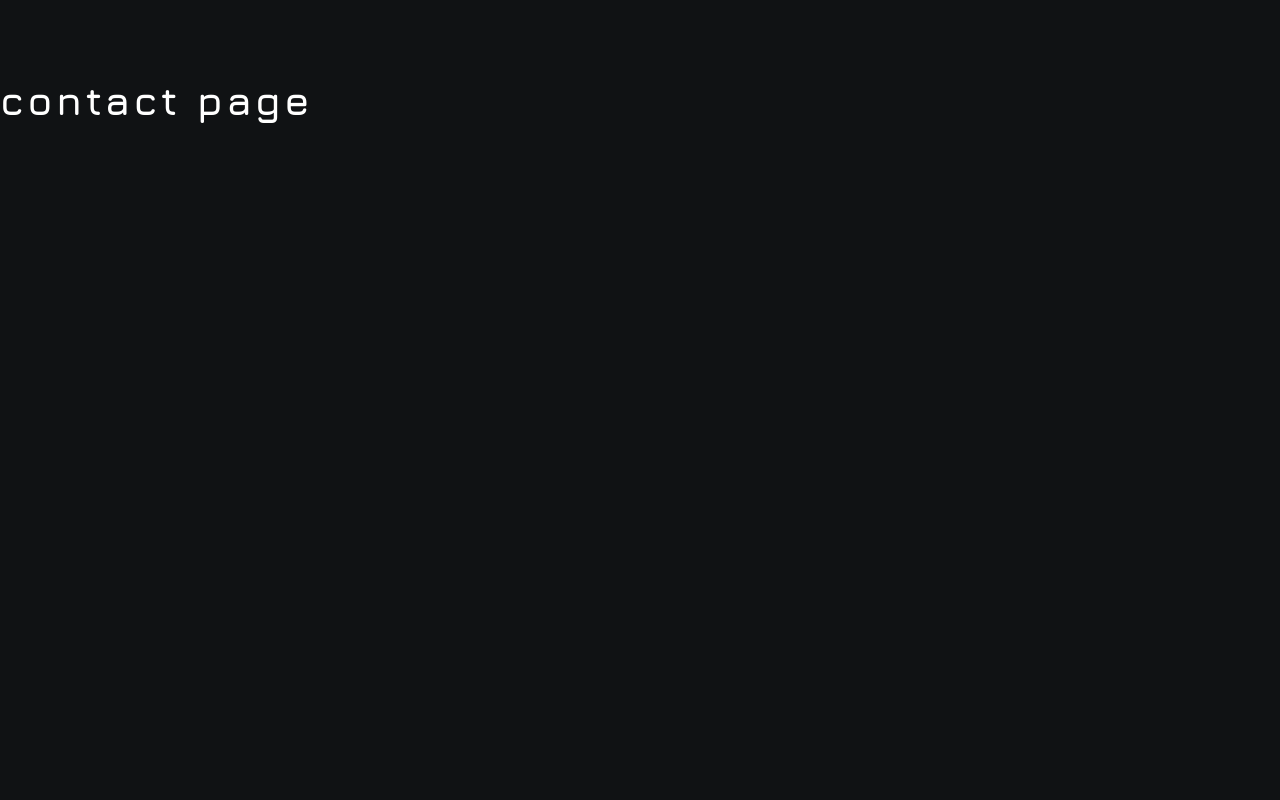
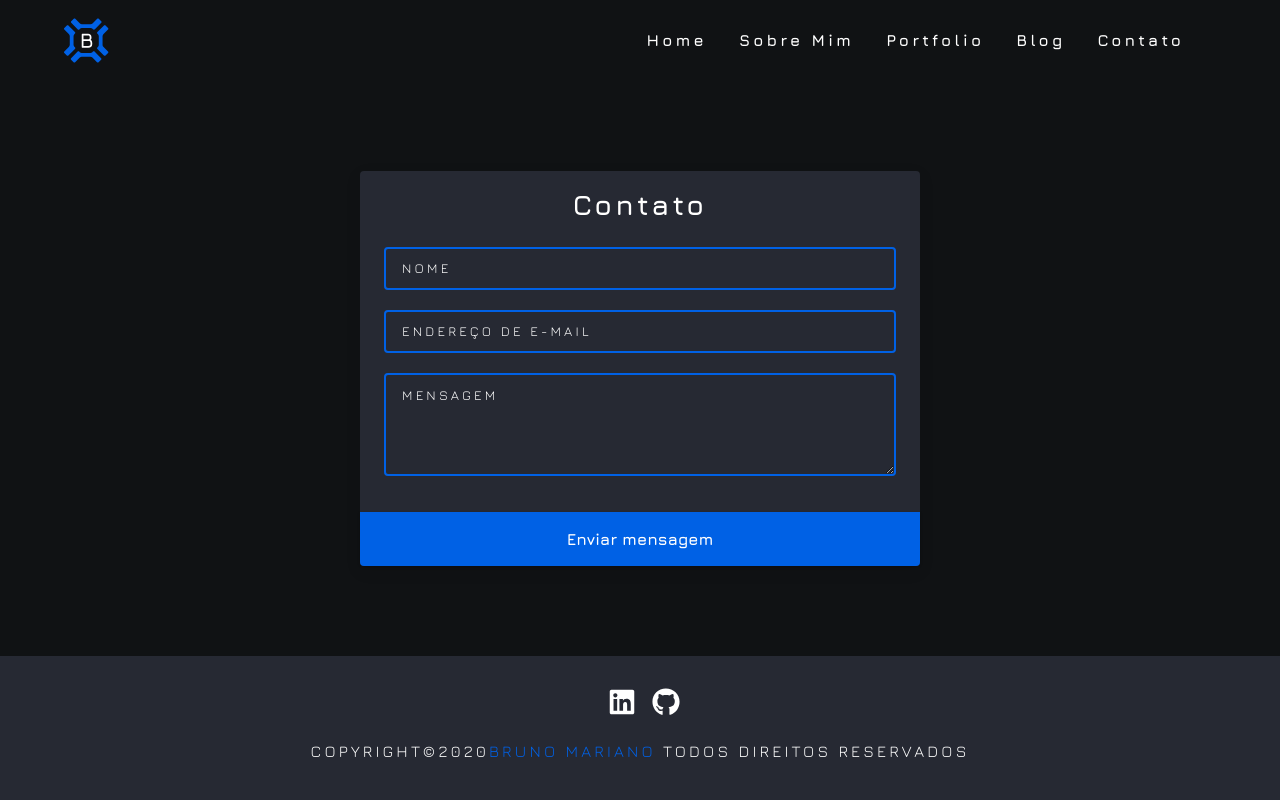
Before and after one commit to Bsignx/my-personal-portfolio, a Gatsby site: page /contact in a window 1280 px wide. Built offline with nearby package versions, Linux system fonts and the light colour scheme; Gatsby itself is replaced by a stand-in of ours.

Commit message:
feat: created page contact

```diff
--- a/gatsby-config.js
+++ b/gatsby-config.js
@@ -30,10 +30,9 @@ module.exports = {
       options: {
         apiURL: `http://localhost:1337`,
         queryLimit: 1000, // Default to 100
-        //   singleType : `about`
         //  ONLY ADD TO ARRAY IF YOU HAVE DATA IN STRAPI !!!!
         contentTypes: [`jobs`, `projects`, `blogs`],
-        singleTypes: [],
+        singleTypes: [`about`],
       },
     },
     // {
--- a/src/components/Blog.js
+++ b/src/components/Blog.js
@@ -24,7 +24,7 @@ const Blog = ({ id, title, image, date, category, slug, description }) => {
 
 Blog.propTypes = {
   title: PropTypes.string.isRequired,
-  id: PropTypes.string.isRequired,
+  id: PropTypes.string,
   date: PropTypes.string.isRequired,
   category: PropTypes.string.isRequired,
   description: PropTypes.string.isRequired,
--- a/src/components/Hero.js
+++ b/src/components/Hero.js
@@ -29,7 +29,7 @@ const Hero = () => {
           <div>
             <div className="underline" />
             <h4>BRUNO MARIANO</h4>
-            <h1>Frontend Developer e UI/UX Designer</h1>
+            <h1>Desenvolvedor Frontend e UI/UX Designer</h1>
             <div className="btn-hero-container">
               <Link to="/contact" className="btn">
                 Ver meus projetos
--- a/src/css/main.css
+++ b/src/css/main.css
@@ -86,7 +86,7 @@ h4 {
   font-family: var(--ff-primary);
 }
 h1 {
-  font-size: 3rem;
+  font-size: 2.5rem;
 }
 h2 {
   font-size: 2rem;
@@ -135,11 +135,12 @@ p {
   -webkit-transition: var(--transition);
   transition: var(--transition);
   font-size: 0.8rem;
-  font-weight: 700;
+  font-weight: 800;
   border: 2px solid transparent;
   cursor: pointer;
   box-shadow: 0 1px 3px rgba(0, 0, 0, 0.2);
   border-radius: var(--radius);
+  font-family: var(--ff-secondary);
 }
 .btn:hover {
   background: var(--clr-primary-8);
@@ -879,7 +880,7 @@ Footer
 */
 .footer {
   height: 9rem;
-  background: #222;
+  background: var(--clr-grey-10);
   text-align: center;
   display: grid;
   place-items: center;
@@ -924,12 +925,11 @@ Pages
 .error-page {
   display: grid;
   place-items: center;
-  background: var(--clr-primary-10);
   text-align: center;
 }
 .error-page h1 {
   text-transform: uppercase;
-  color: var(--clr-primary-1);
+  color: var(--white);
   margin-bottom: 2rem;
 }
 /*
@@ -1007,7 +1007,7 @@ Contact Page
   padding: 5rem 0;
 }
 .contact-form {
-  background: var(--clr-white);
+  background: var(--clr-grey-10);
   border-radius: var(--radius);
   text-align: center;
   box-shadow: var(--light-shadow);
@@ -1016,11 +1016,11 @@ Contact Page
   max-width: 35rem;
 }
 .contact-form:hover {
-  box-shadow: var(--dark-shadow);
+  box-shadow: var(--clr-primary-5);
 }
 .contact-form h3 {
   padding-top: 1.25rem;
-  color: var(--clr-grey-5);
+  color: var(--white);
 }
 .form-group {
   padding: 1rem 1.5rem;
@@ -1028,14 +1028,16 @@ Contact Page
 .form-control {
   display: block;
   width: 100%;
+  color: var(--white);
+  border: 2px solid var(--clr-primary-5);
   padding: 0.75rem 1rem;
-  border: none;
   margin-bottom: 1.25rem;
   background: var(--clr-grey-10);
   border-radius: var(--radius);
-  text-transform: uppercase;
   letter-spacing: var(--spacing);
 }
+
+
 .form-control::placeholder {
   font-family: var(--ff-primary);
   color: var(--white);
--- a/src/pages/contact.js
+++ b/src/pages/contact.js
@@ -1,8 +1,41 @@
-import React from "react"
-import Layout from "../components/Layout"
+import React from 'react';
+import Layout from '../components/Layout';
 
 const contact = () => {
-  return <h2>contact page</h2>
-}
+  return (
+    <Layout>
+      <section className="contact-page">
+        <article className="contact-form">
+          <h3>Contato</h3>
+          <form action="https://formspree.io/xnqgeqbo" method="POST">
+            <div className="form-group">
+              <input
+                type="text"
+                placeholder="Nome"
+                name="name"
+                className="form-control"
+              />
+              <input
+                type="email"
+                placeholder="Endereço de E-mail"
+                name="email"
+                className="form-control"
+              />
+              <textarea
+                name="message"
+                rows="5"
+                placeholder="Mensagem"
+                className="form-control"
+              ></textarea>
+            </div>
+            <button type="submit" className="submit-btn btn">
+              Enviar mensagem
+            </button>
+          </form>
+        </article>
+      </section>
+    </Layout>
+  );
+};
 
-export default contact
+export default contact;
```
Also changed, not shown: src/pages/404.js (+12 -1 lines), src/pages/about.js (+55 -10 lines).
